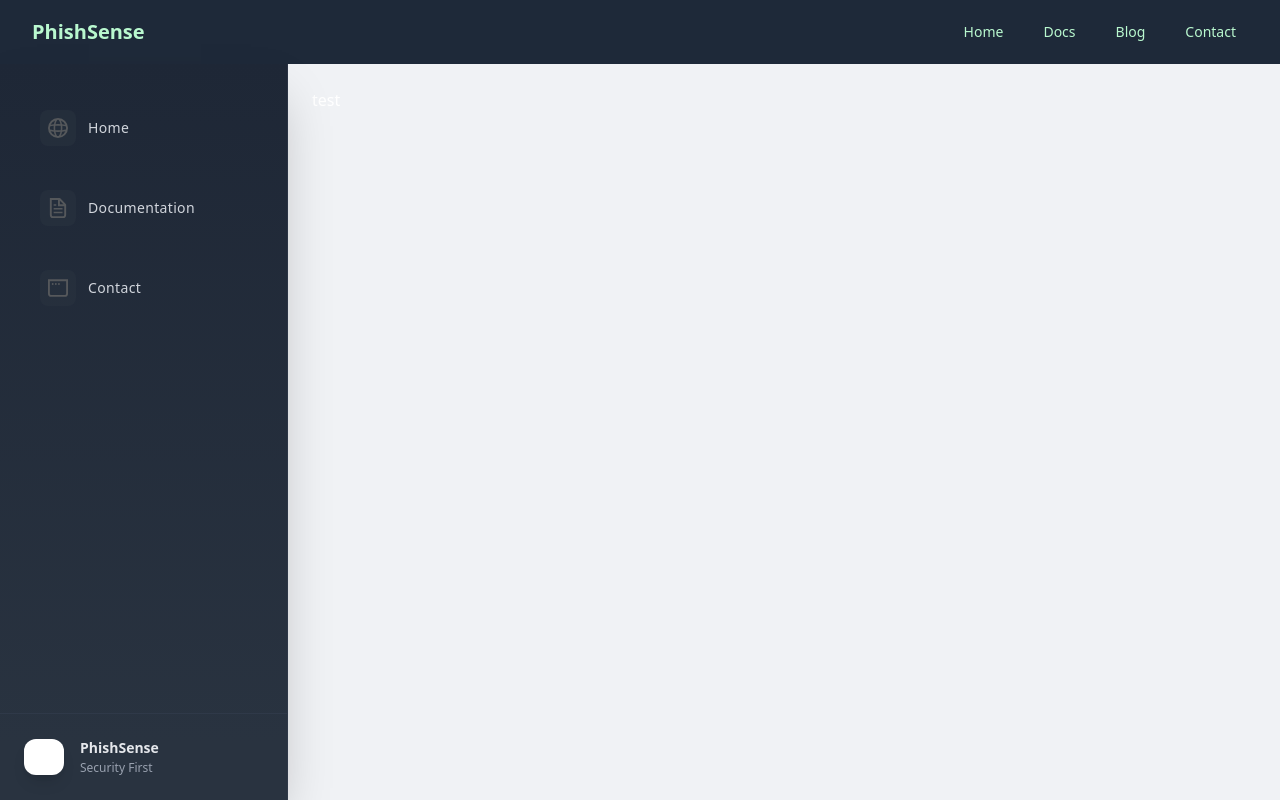
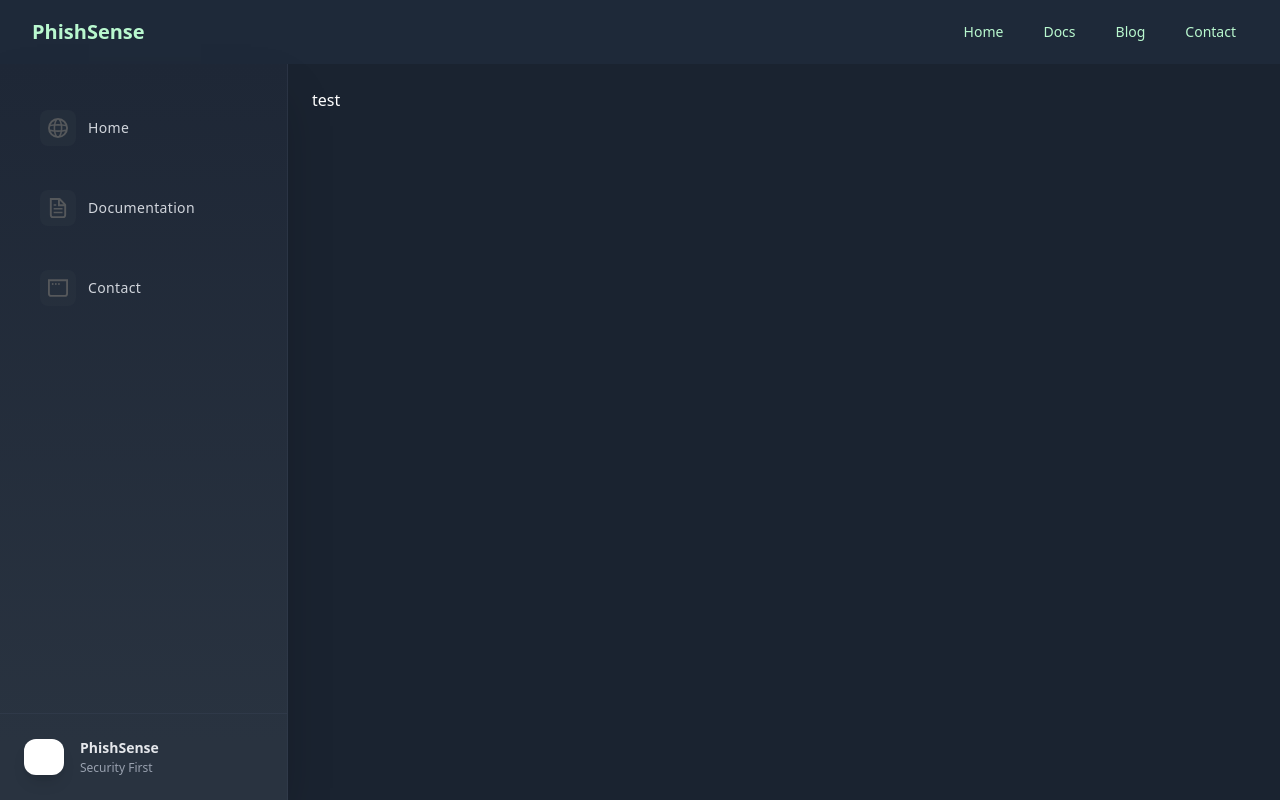
Before and after one commit to oussamabenalisst/PhishSenseSite, a Next.js app: page /Docs in a window 1280 px wide. Shown: the top 800 px of the page. Built offline with nearby package versions, Linux system fonts and the light colour scheme.

Commit message:
update bg Docs

```diff
--- a/app/Docs/layout.tsx
+++ b/app/Docs/layout.tsx
@@ -8,7 +8,9 @@ export default function DocsLayout({
   return (
     <div className="flex">
       <Sidebar />
-      <main className="flex-1 p-6 bg-[#f0f2f5] min-h-screen">{children}</main>
+      <main className="flex-1 p-6 bg-[#1a2330] min-h-screen text-white">
+        {children}
+      </main>
     </div>
   );
 }
--- a/app/Docs/page.tsx
+++ b/app/Docs/page.tsx
@@ -1,9 +1,5 @@
 function DocsPage() {
-  return (
-    <div>
-      <div>test</div>
-    </div>
-  );
+  return <div className="text-white">test</div>;
 }
 
 export default DocsPage;
```
